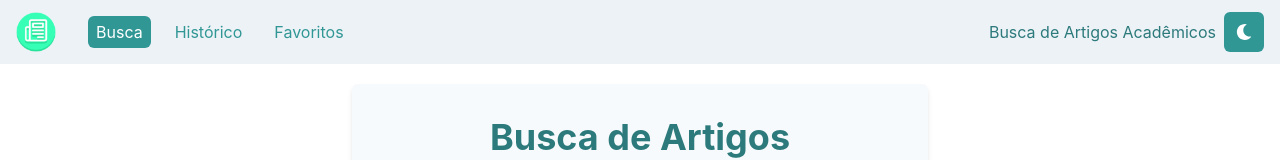
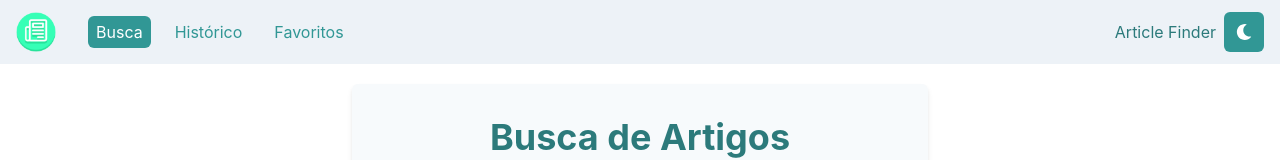
Before and after one commit to Grazziano/article-finder, a React (Create React App) app: page / in a window 1280 px wide. Shown: the top 160 px of the page. Built offline with nearby package versions, Linux system fonts and the light colour scheme.

Commit message:
Changing application title

```diff
--- a/public/index.html
+++ b/public/index.html
@@ -25,7 +25,7 @@
       work correctly both with client-side routing and a non-root public URL.
       Learn how to configure a non-root public URL by running `npm run build`.
     -->
-    <title>React App</title>
+    <title>Search Academic Articles</title>
   </head>
   <body>
     <noscript>You need to enable JavaScript to run this app.</noscript>
--- a/src/components/NavBar.tsx
+++ b/src/components/NavBar.tsx
@@ -89,7 +89,7 @@ export default function Navbar() {
           </HStack>
         </HStack>
         <Flex alignItems={'center'} gap={2}>
-          <Text>Busca de Artigos Acadêmicos</Text>
+          <Text>Article Finder</Text>
           <ToggleThemeButton />
         </Flex>
       </Flex>
```
